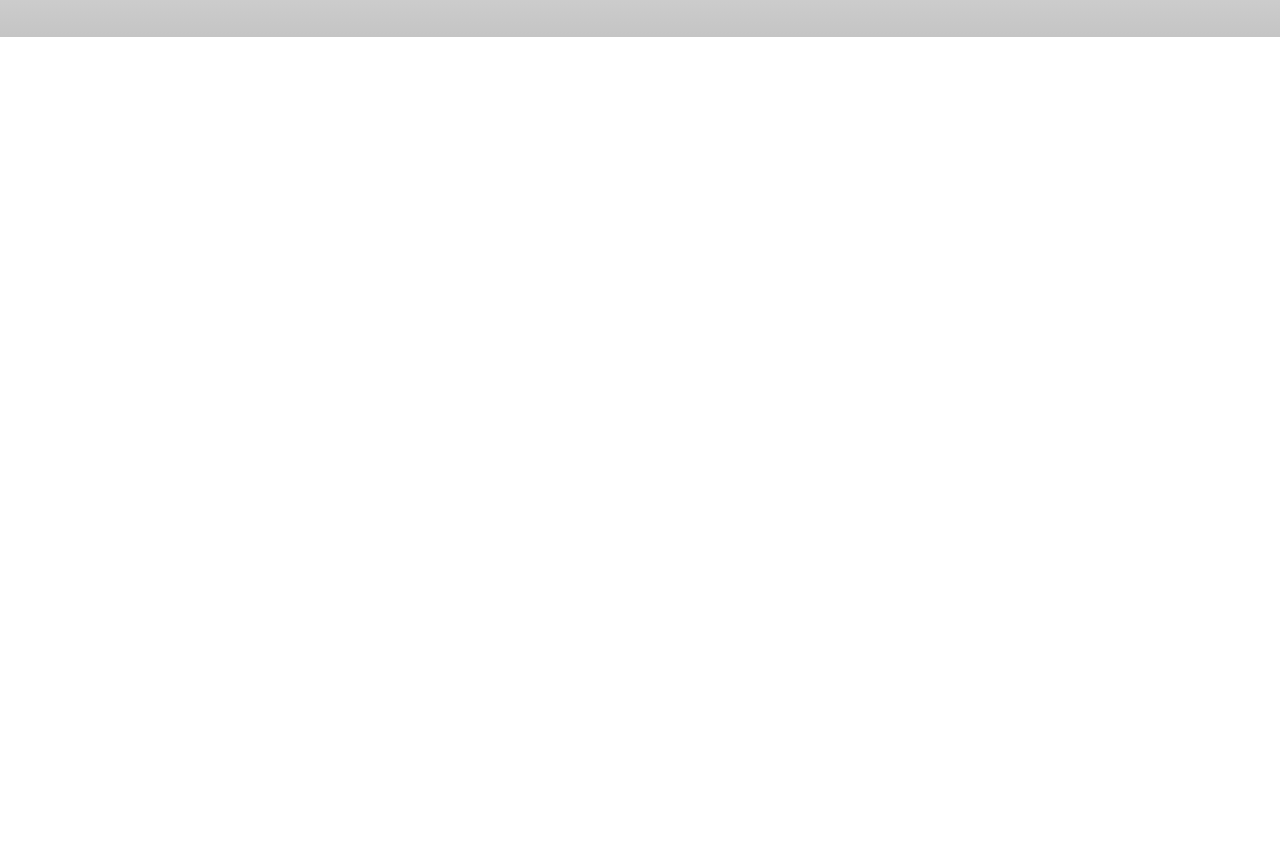
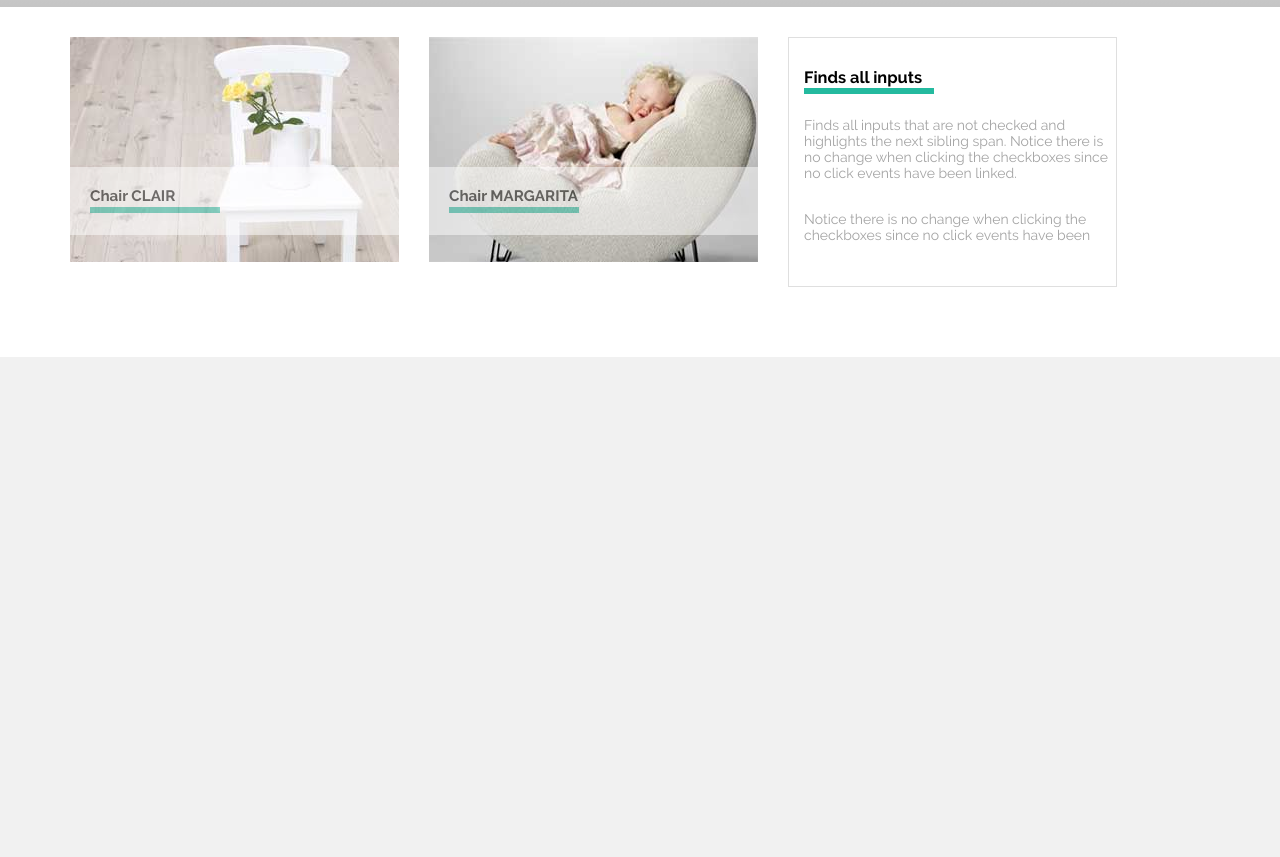
Before and after one commit to Szablos/Warsztaty---SIT-ON-CHAIR, a plain HTML site: page index.html in a window 1280 px wide. Shown: the part 493-1350 px from the top of the page. Before the commit the page ends 800 px from the top, so only its background shows below. Drawn offline with Linux system fonts and the light colour scheme.

Commit message:
Sekcja 2

```diff
--- a/css/style.css
+++ b/css/style.css
@@ -28,12 +28,14 @@ body {
 }
 
 .center {
-    width: 1300px;
+    width: 1200px;
     margin: 0 auto;
     /*border: 1px solid black;*/
 }
 
 #naviBackground {
+    position: fixed;
+    z-index: 100;
     background-color: black;
     width: 100%;
     height: 30px;
@@ -138,7 +140,7 @@ ol > li > ul > li:hover > a {
 }
 
 .container__naglowek {
-    width: 35%;
+    width: 40%;
     height: 75%;
     position: absolute;
     top: 17%;
@@ -168,7 +170,7 @@ h1 {
 
 .container__naglowek p {
     text-align: center;
-    margin-top: 40px;
+    margin-top: 20px;
 }
 
 .header__background button {
@@ -191,3 +193,86 @@ button:hover {
     background-color: #00d2b1;
     cursor: pointer;
 }
+
+/*-------------------------------       Sekcja 1      ------------------------------------*/
+
+.container__section__1 {
+    display: flex;
+    justify-content: flex-start;
+}
+
+.image__1 {
+    width: 329px;
+    height: 225px;
+    background-image: url("../images/box1_img.jpg");
+    background-size: cover;
+}
+
+.image__2 {
+    width: 329px;
+    height: 225px;
+    background-image: url("../images/box2_img.jpg");
+    background-size: cover;
+}
+
+.opis__tlo {
+    width: 100%;
+    height: 30%;
+    background-color: white;
+    opacity: .5;
+    margin-top: 130px;
+}
+
+.opis {
+    padding: 20px;
+    width: 100%;
+    height: 30%;
+    margin-top: 130px;
+}
+
+.findsAllInputs{
+    width: 329px;
+    height: 250px;
+    border: 1px solid #dfdfdf;
+    padding-top: 30px;
+    padding-left: 15px;
+    font-size: 14px;
+}
+
+h3 {
+    font-family: ralewaybold;
+    text-decoration: none;
+    position: relative;
+}
+
+h3:before {
+    content: '';
+    position: absolute;
+    top: 20px;
+    width: 130px;
+    height: 6px;
+    background-color: #24BA9F;
+}
+
+.findsAllInputs p {
+    margin-top: 30px;
+    color: #a4a4a4;
+}
+
+.obraz {
+    margin-top: 30px;
+    margin-left: 30px;
+}
+
+/*---------------------------      Cennik     ----------------------------*/
+
+.cennik {
+    position: relative;
+    height: 500px;
+}
+
+.sekcja__2__back {
+    margin-top: 70px;
+    width: 100%;
+    background-color: #F1F1F1;
+}
--- a/index.html
+++ b/index.html
@@ -41,5 +41,41 @@
         </header>
     </div>
 
+    <section class="center">
+        <div class="container__section__1">
+            <div class="image__1 obraz">
+                <div class="opis__tlo">
+                    <div class="opis"><h3>Chair CLAIR</h3></div>
+                </div>
+            </div>
+            <div class="image__2 obraz">
+                <div class="opis__tlo">
+                    <div class="opis"><h3>Chair MARGARITA</h3></div>
+                </div>
+            </div>
+            <div class="findsAllInputs obraz">
+                <h3>Finds all inputs</h3>
+                <p>
+                    Finds all inputs that are not checked and
+                    highlights the next sibling span. Notice there
+                    is no change when clicking the checkboxes
+                    since no click events have been linked.
+                </p>
+                <p>
+                    Notice there is no change when clicking the
+                    checkboxes since no click events have been
+                </p>
+            </div>
+        </div>
+    </section>
+
+    <div class="sekcja__2__back">
+        <section class="center">
+            <div class="cennik">
+
+            </div>
+        </section>
+    </div>
+
 </body>
 </html>
```
